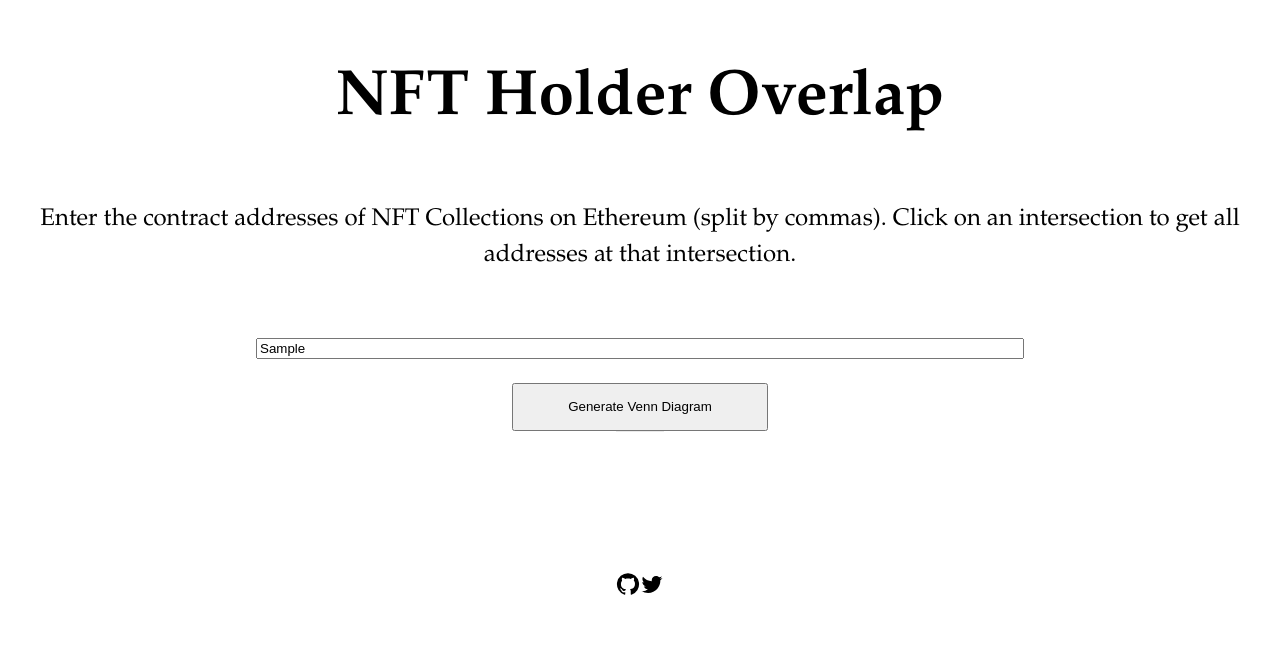
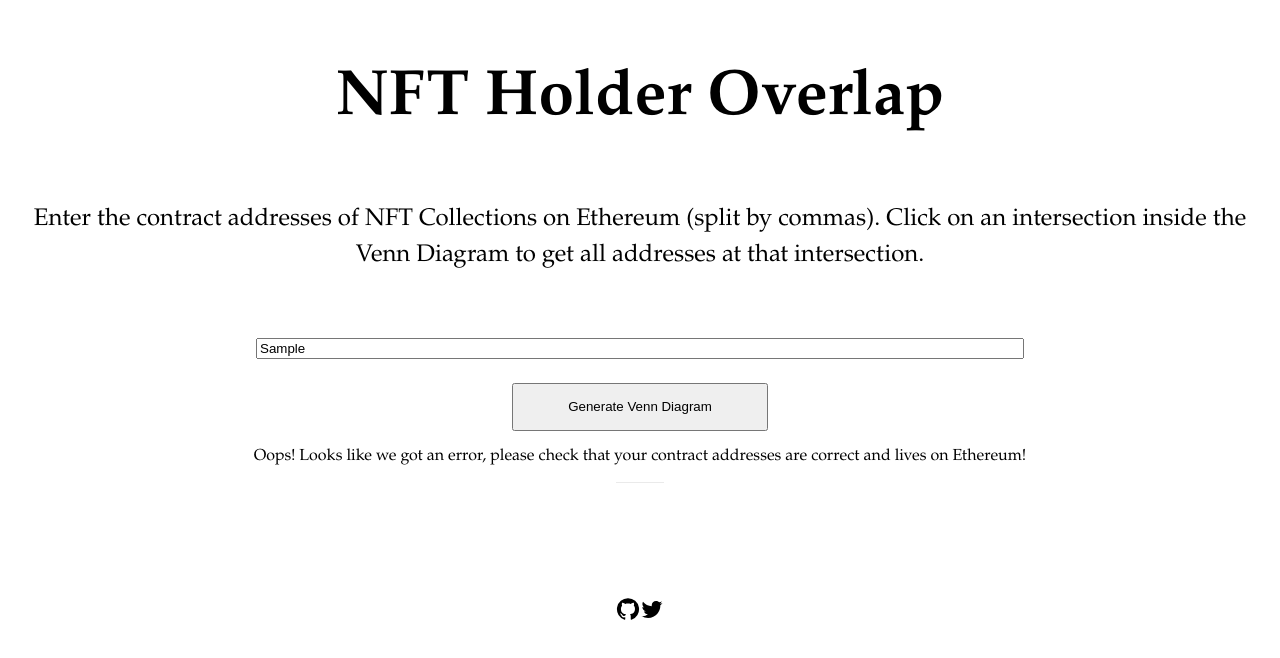
Before and after one commit to verumlotus/NFT-Holder-Overlap, a Next.js app: page / in a window 1280 px wide. Both pictures are taken after typing "Sample" into the empty fields and a click on the button "Generate Venn Diagram". Shown: the top 658 px of the page. Built offline with nearby package versions, Linux system fonts and the light colour scheme; no server answers.

Commit message:
Add error message on axios fail

```diff
--- a/components/CustomizedVennDiagram.tsx
+++ b/components/CustomizedVennDiagram.tsx
@@ -14,14 +14,12 @@ export default function CustomizedVennDiagram(props: any) {
     function handleSelectionClick(set: SetData) {
         const tableData: {'id': string}[] = []
         set.elems.forEach((v) => tableData.push({id: v}))
-        console.log(tableData)
         setIntersectionName(set.name)
         setDataForTable(tableData)
     }
 
     const dataToUse = useMemo(() => {
         const colors = ['#f47560', '#61cdbb', '#75975e', '#f1e15b', '#e8a838', '#97e3d5'];
-        console.log(asSets(vennDiagramSetData).map((s, i) => ({ ...s, color: colors[i % colors.length] })))
         return asSets(vennDiagramSetData).map((s, i) => ({ ...s, color: colors[i % colors.length] }));
     }, [vennDiagramSetData])
 
--- a/pages/api/holderData.ts
+++ b/pages/api/holderData.ts
@@ -11,7 +11,6 @@ type SetData = {
 export default async function getNftHolderData(req: NextApiRequest, res: NextApiResponse<SetData[]>) {
     // The request should contain a list of contract addresses corresponding to NFT collections
     const contractAddresses: string[] = req.body.data['contractAddresses'] as string[]
-    console.log(req.body)
 
     // Now for every contract address, let's query alchemy for the owners of this nft collection
     const ownerCollectionBaseURL = `https://eth-mainnet.alchemyapi.io/nft/v2/${ALCHEMY_API_KEY}/getOwnersForCollection`;
@@ -19,7 +18,6 @@ export default async function getNftHolderData(req: NextApiRequest, res: NextApi
     const result: SetData[] = []
 
     for (const contractAddress of contractAddresses) {
-        console.log(contractAddress)
         let url = `${ownerCollectionBaseURL}?contractAddress=${contractAddress}`
         const rawOwnerCollectionRes = await axios.get(url)
         url = `${contractMetadataBaseURL}?contractAddress=${contractAddress}`
@@ -30,8 +28,5 @@ export default async function getNftHolderData(req: NextApiRequest, res: NextApi
             'elems': rawOwnerCollectionRes.data['ownerAddresses']
         })
     }
-
-    console.log(result)
-
     return res.send(result)
 }
--- a/pages/index.tsx
+++ b/pages/index.tsx
@@ -14,13 +14,19 @@ const Home: NextPage = () => {
   const [vennDiagramSetData, setVennDiagramSetData] = useState(null)
   const [dataForTable, setDataForTable] = useState(null)
   const [intersectionName, setIntersectionName] = useState('')
+  const [errorMessage, setErrorMessage] = useState('')
 
   async function processContractAddresses() {
+    // Clear any previous selection if there were any
+    setDataForTable(null)
+    setErrorMessage('')
+
     // Assumes that we have a string of the form
     // "0x123, 0abc,    0xsomethingElse"
     // Let's clear the whitespace, and then split by commas
     const parsedContractAddresses = contractAddresses.replace(/\s+/g, '').split(',')
     // Make request to serverless func
+    try {
       const rawCollectionHolderData = await axios.post(
         'api/holderData',
         {
@@ -29,11 +35,11 @@ const Home: NextPage = () => {
           }
         }
       )
-    console.log(rawCollectionHolderData)
-
-    // Clear any previous selection if there were any
-    setDataForTable(null)
       setVennDiagramSetData(rawCollectionHolderData.data)
+    } catch (error) {
+        setErrorMessage('Oops! Looks like we got an error, please check that your contract addresses \
+        are correct and lives on Ethereum!')
+    }
   }
 
   return (
@@ -50,8 +56,8 @@ const Home: NextPage = () => {
       </h1>
 
       <p className={styles.description}>
-        Enter the contract addresses of NFT Collections on Ethereum (split by commas). Click on an intersection to get all
-        addresses at that intersection.
+        Enter the contract addresses of NFT Collections on Ethereum (split by commas). Click on an intersection
+        inside the Venn Diagram to get all addresses at that intersection.
       </p>
 
       <input
@@ -73,6 +79,9 @@ const Home: NextPage = () => {
         <p>View the images <a href={s3BucketLink} style={{color: "blue"}}>here</a></p>
       } */}
       {/* <Faq/> */}
+      {errorMessage &&
+        <p>{errorMessage}</p>
+      }
       {vennDiagramSetData &&
         <CustomizedVennDiagram
         vennDiagramSetData={vennDiagramSetData}
```
Lines whose indentation alone changed are shown as unchanged.
